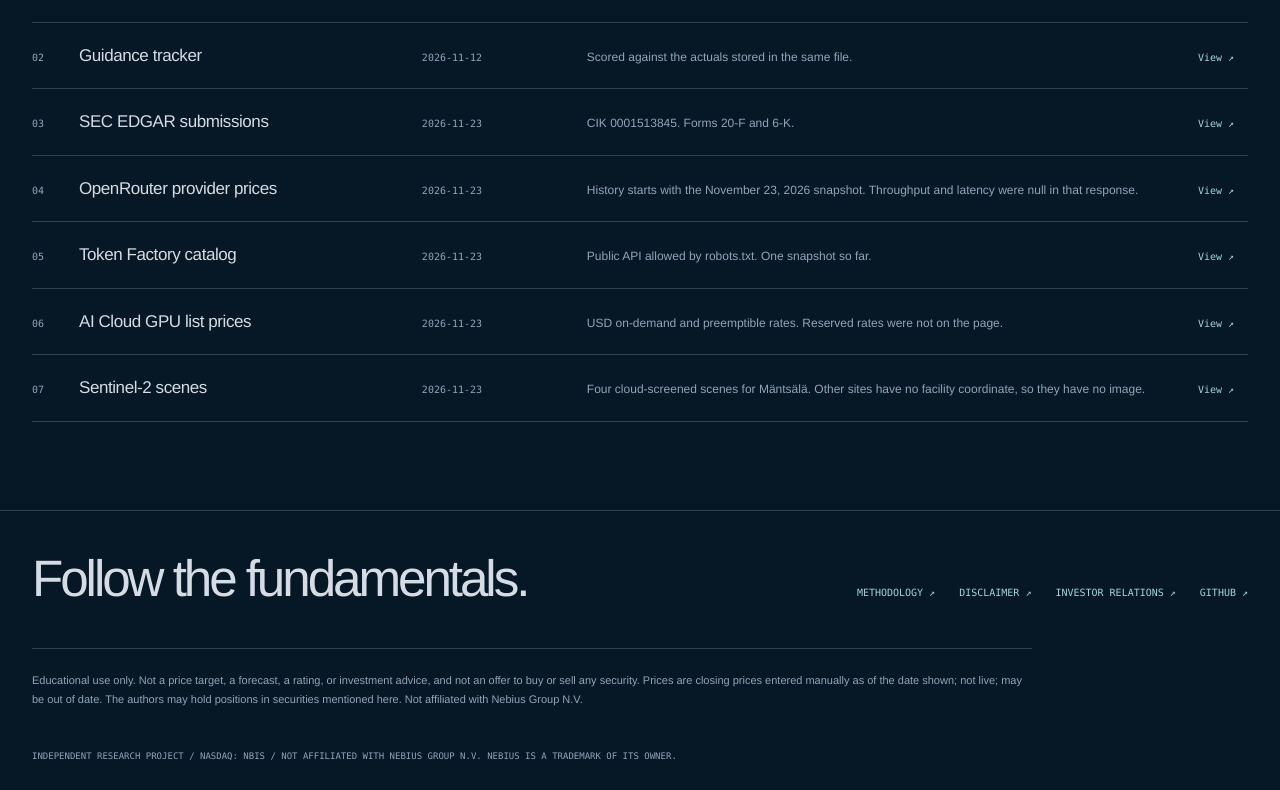
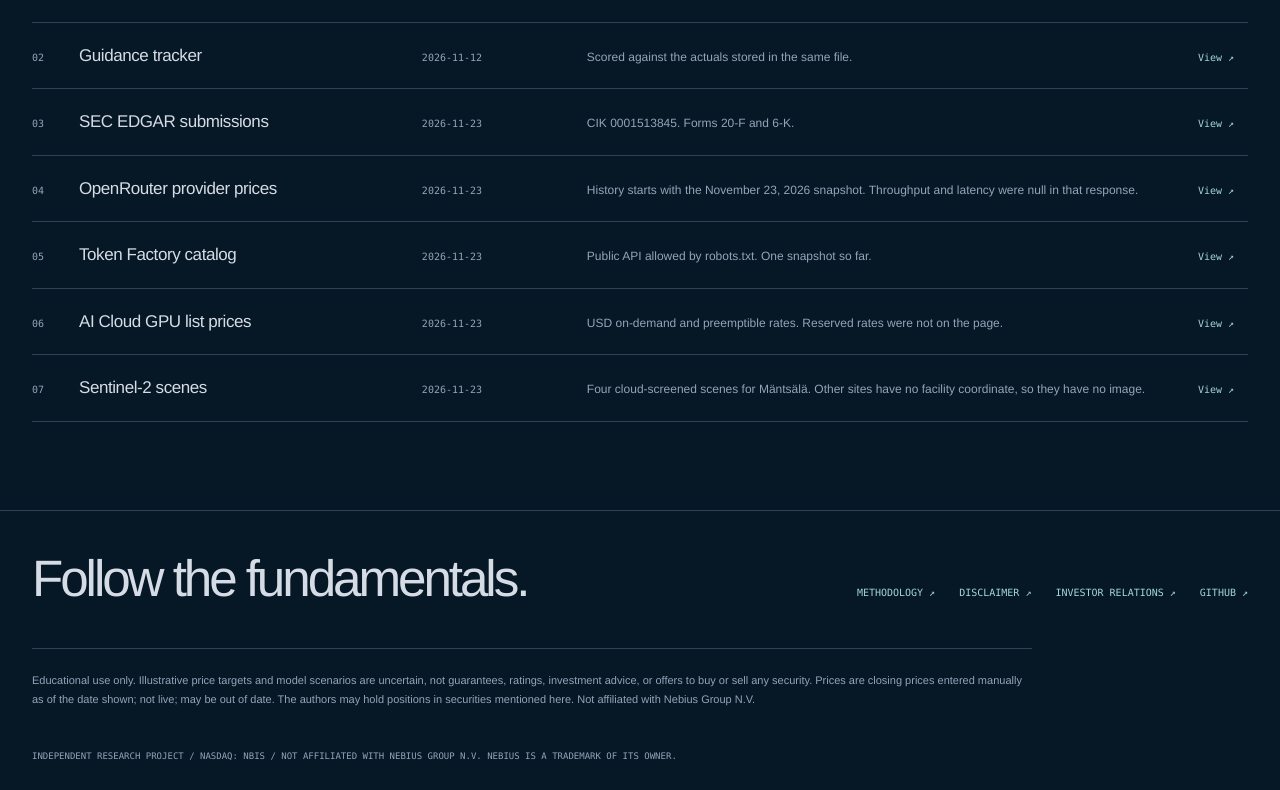
Before and after one commit to dfurry-boilermaker/nbismodel, a Next.js app: page / in a window 1280 px wide. Shown: the part 4386-5176 px from the top of the page. Built offline with nearby package versions, Linux system fonts and the light colour scheme.

Commit message:
Document illustrative price target methodology and clarify disclosures

```diff
--- a/components/site-chrome.tsx
+++ b/components/site-chrome.tsx
@@ -4,8 +4,8 @@ import { SiteNav } from "@/components/site-nav";
 export function Disclaimer() {
   return (
     <p className="footer-disclaimer">
-      Educational use only. Not a price target, a forecast, a rating, or investment advice,
-      and not an offer to buy or sell any security. Prices are closing prices entered manually
+      Educational use only. Illustrative price targets and model scenarios are uncertain, not guarantees,
+      ratings, investment advice, or offers to buy or sell any security. Prices are closing prices entered manually
       as of the date shown; not live; may be out of date. The authors may hold positions in
       securities mentioned here. Not affiliated with Nebius Group N.V.
     </p>
```
